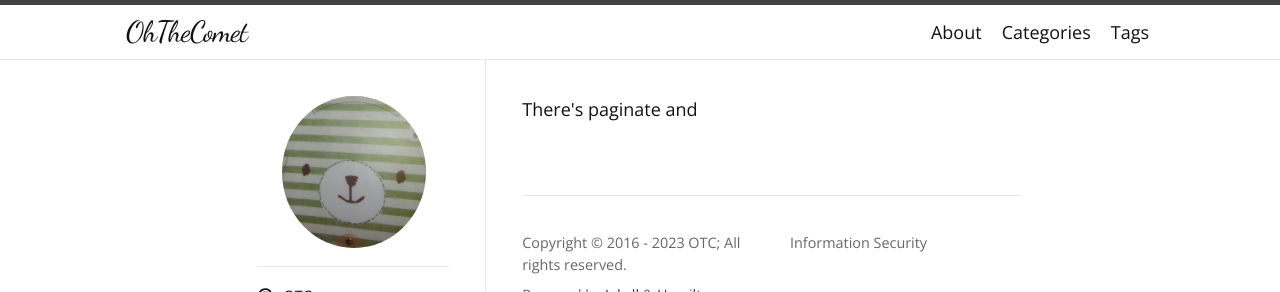
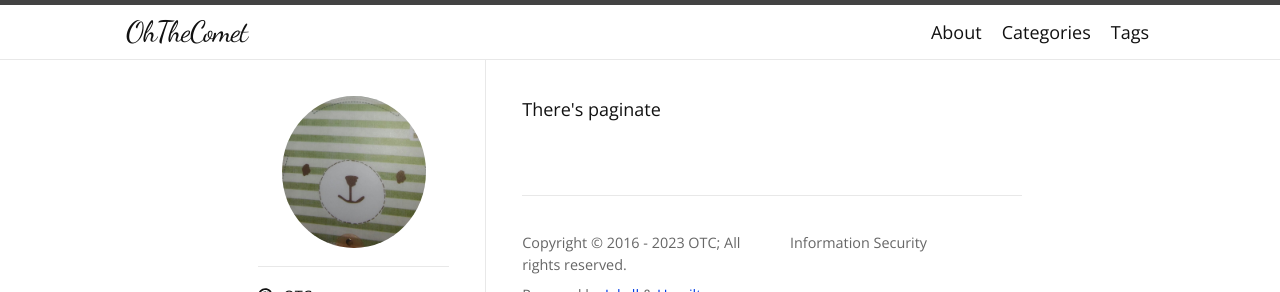
Before and after one commit to OhTheComet/ohthecomet.github.io, a Jekyll site: the page built from index.markdown, in a window 1280 px wide. Shown: the top 292 px of the page. Built offline with Jekyll 4.4.1, drawn with Linux system fonts in a browser that asks for light colours; nearby versions of some CDN libraries; some web fonts are replaced; the list of posts is cut into pages by our own code.

Commit message:
'Config'

```diff
--- a/_config.yml
+++ b/_config.yml
@@ -11,6 +11,8 @@ plugins:
   - jekyll-paginate
 
 paginate: 10
+paginate_path: ./page:num/
+
 
 # Uncomment the below line and set the tracking ID for enabling Google Analytics
 #
--- a/_layouts/home.html
+++ b/_layouts/home.html
@@ -8,10 +8,10 @@ layout: default
 
   {% if site.paginate %}
     {% assign posts = paginator.posts %}
-    <sapn>There's paginate and {{ paginator.total_posts }} {{ posts }}</sapn>
+    <sapn>There's paginate</sapn>
   {% else %}
     {% assign posts = site.posts %}
-    <sapn>There's no paginate and {{ posts }}</sapn>
+    <sapn>There's no paginate</sapn>
   {% endif %}
 
   <sapn>{{ posts.size }}</sapn>
```
